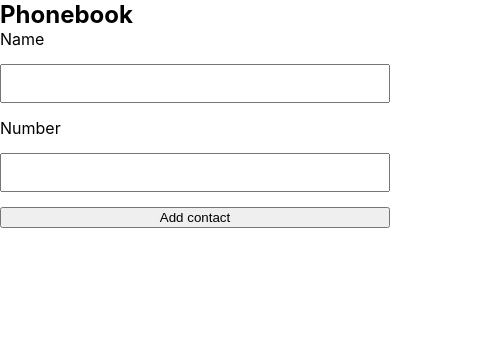
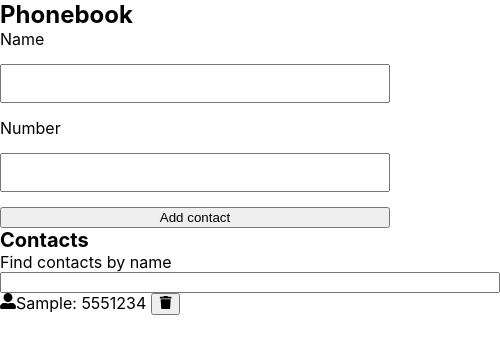
Before and after one commit to Filatov44/goit-react-hw-02-phonebook, a React (Create React App) app: page / in a window 390 px wide. Both pictures are taken after typing "Sample", "5551234" into the empty fields and a click on the button "Add contact". Shown: the top 354 px of the page, 500 px wide, since content can reach past the window. Built offline with nearby package versions, Linux system fonts and the light colour scheme.

Commit message:
add phonebook filter, contactlist

```diff
--- a/package.json
+++ b/package.json
@@ -10,6 +10,7 @@
     "nanoid": "^4.0.0",
     "react": "^18.1.0",
     "react-dom": "^18.1.0",
+    "react-icons": "^4.4.0",
     "react-scripts": "5.0.1",
     "styled-components": "^5.3.5",
     "web-vitals": "^2.1.3"
--- /dev/null
+++ b/src/components/Phonebook/ContactList/ContactList.jsx
@@ -0,0 +1,26 @@
+import PropTypes from 'prop-types';
+import { FaTrash, FaUserAlt } from 'react-icons/fa';
+import { StyledContactList, StyledContactItem, StyledContactIcon, StyledContactDel } from 'components/Phonebook/ContactList/ContactList.styled';
+
+export default function ContactList({ items, deliteContact }) {
+    const elements = items.map(({ id, name, number }) => {
+        return <StyledContactItem key={id}><StyledContactIcon><FaUserAlt /></StyledContactIcon>{name}: {number} <StyledContactDel onClick={() => deliteContact(id)}><FaTrash /></StyledContactDel> </StyledContactItem>
+    })
+    return (
+        <>
+            <StyledContactList>{elements}</StyledContactList>
+        </>
+    )
+}
+
+ContactList.defaultProps = {
+    items: []
+}
+
+ContactList.propeTypes = {
+    items: PropTypes.arrayOf(PropTypes.shape({
+        id: PropTypes.string.isRequired,
+        name: PropTypes.string.isRequired,
+        number: PropTypes.number.isRequired,
+    }))
+}
--- /dev/null
+++ b/src/components/Phonebook/ContactList/ContactList.styled.jsx
@@ -0,0 +1,16 @@
+import styled from 'styled-components';
+
+export const StyledContactList = styled.ul`
+
+ `;
+
+export const StyledContactItem = styled.li`
+
+ `;
+
+export const StyledContactDel = styled.button`
+
+ `;
+export const StyledContactIcon = styled.span`
+
+ `;
--- /dev/null
+++ b/src/components/Phonebook/Filter/Filter.jsx
@@ -0,0 +1,30 @@
+import PropTypes from 'prop-types';
+import {
+  StyledSearchLabel,
+  StyledSearchInput,
+  StyledSearchWrapper,
+} from 'components/Phonebook/Filter/Filter.styled';
+
+function Filter({ filter, changeFilter }) {
+    return (
+        <StyledSearchWrapper>
+          <StyledSearchLabel htmlFor="text">
+            Find contacts by name
+          </StyledSearchLabel>
+          <StyledSearchInput
+            name="text"
+            type="text"
+            value={filter}
+            onChange={changeFilter}
+          />
+        </StyledSearchWrapper>
+
+    );
+}
+
+Filter.propTypes = {
+  filter: PropTypes.string.isRequired,
+  changeFilter: PropTypes.func.isRequired,
+};
+
+export default Filter;
--- /dev/null
+++ b/src/components/Phonebook/Filter/Filter.styled.jsx
@@ -0,0 +1,14 @@
+import styled from 'styled-components';
+
+export const StyledSearchLabel = styled.label`
+
+`;
+export const StyledSearchInput = styled.input`
+
+`;
+export const StyledSearchWrapper = styled.div`
+width: 500px;
+    display: flex;
+    flex-direction: column;
+    justify-content: center;
+`
--- a/src/components/Phonebook/Phonebook.jsx
+++ b/src/components/Phonebook/Phonebook.jsx
@@ -5,33 +5,43 @@ import { nanoid } from 'nanoid';
 import {
   StyledPhonebookContainer,
   StyledPhonebookTitle,
+  StyledTitleContact,
 } from 'components/Phonebook/Phonebook.styled';
 
 import ContactForm from './ContactForm/ContactForm';
+import Filter from './Filter/Filter';
+import ContactList from './ContactList/ContactList';
 
 export default class Phonebook extends Component {
   state = {
     contacts: [],
-        filter: ''
-    }
+    filter: '',
+  };
 
-    addContacts = (contact) => {
+  addContacts = contact => {
     // const { contacts } = this.state;
     if (this.isDuplicate(contact)) {
       return alert(`${contact.name} is already in contacts`);
     }
-        this.setState((prev) => {
+    this.setState(prev => {
       const newContact = {
         id: nanoid(),
-              ...contact
-            }
+        ...contact,
+      };
       return {
-              contacts: [...prev.contacts, newContact]
+        contacts: [...prev.contacts, newContact],
       };
-        })
+    });
+  };
 
-
-    }
+  deliteContact = id => {
+    this.setState(prev => {
+      const newContacts = prev.contacts.filter(item => item.id !== id);
+      return {
+        contacts: newContacts,
+      };
+    });
+  };
 
   isDuplicate({ name, number }) {
     const { contacts } = this.state;
@@ -43,13 +53,41 @@ export default class Phonebook extends Component {
     return result;
   }
 
+  changeFilter = e => {
+    this.setState({ filter: e.currentTarget.value });
+  };
+
+    getfiltredContacts() {
+        const { filter, contacts } = this.state;
+
+        if (!filter) {
+            return contacts;
+        }
+
+        const normalizetFilter = filter.toLowerCase();
+        const filteredContact = contacts.filter(({ name }) => {
+            const normalizedContact = name.toLowerCase();
+            const result = normalizedContact.includes(normalizetFilter)
+            return result;
+        })
+      return filteredContact
+    };
+
+
+
   render() {
-        const { addContacts } = this;
+    const { addContacts, deliteContact } = this;
+    const { filter } = this.state;
+      const changeFilter = this.changeFilter;
+      const contacts = this.getfiltredContacts();
+
     return (
       <StyledPhonebookContainer>
         <StyledPhonebookTitle> Phonebook</StyledPhonebookTitle>
         <ContactForm onSubmit={addContacts} />
-
+        <StyledTitleContact>Contacts</StyledTitleContact>
+        <Filter filter={filter} changeFilter={changeFilter} />
+        <ContactList items={contacts} deliteContact={deliteContact} />
       </StyledPhonebookContainer>
     );
   }
--- a/src/components/Phonebook/Phonebook.styled.jsx
+++ b/src/components/Phonebook/Phonebook.styled.jsx
@@ -25,4 +25,7 @@ export const StyledPhonebookContainer = styled.div`
 `;
 export const StyledPhonebookTitle = styled.h1`
     font-size: 24px;
+`;
+export const StyledTitleContact = styled.h2`
+    font-size: 20px;
 `
```
Also changed, not shown: 1 other file (tests, documents, lock files or other folders). Lines whose indentation alone changed are shown as unchanged.
